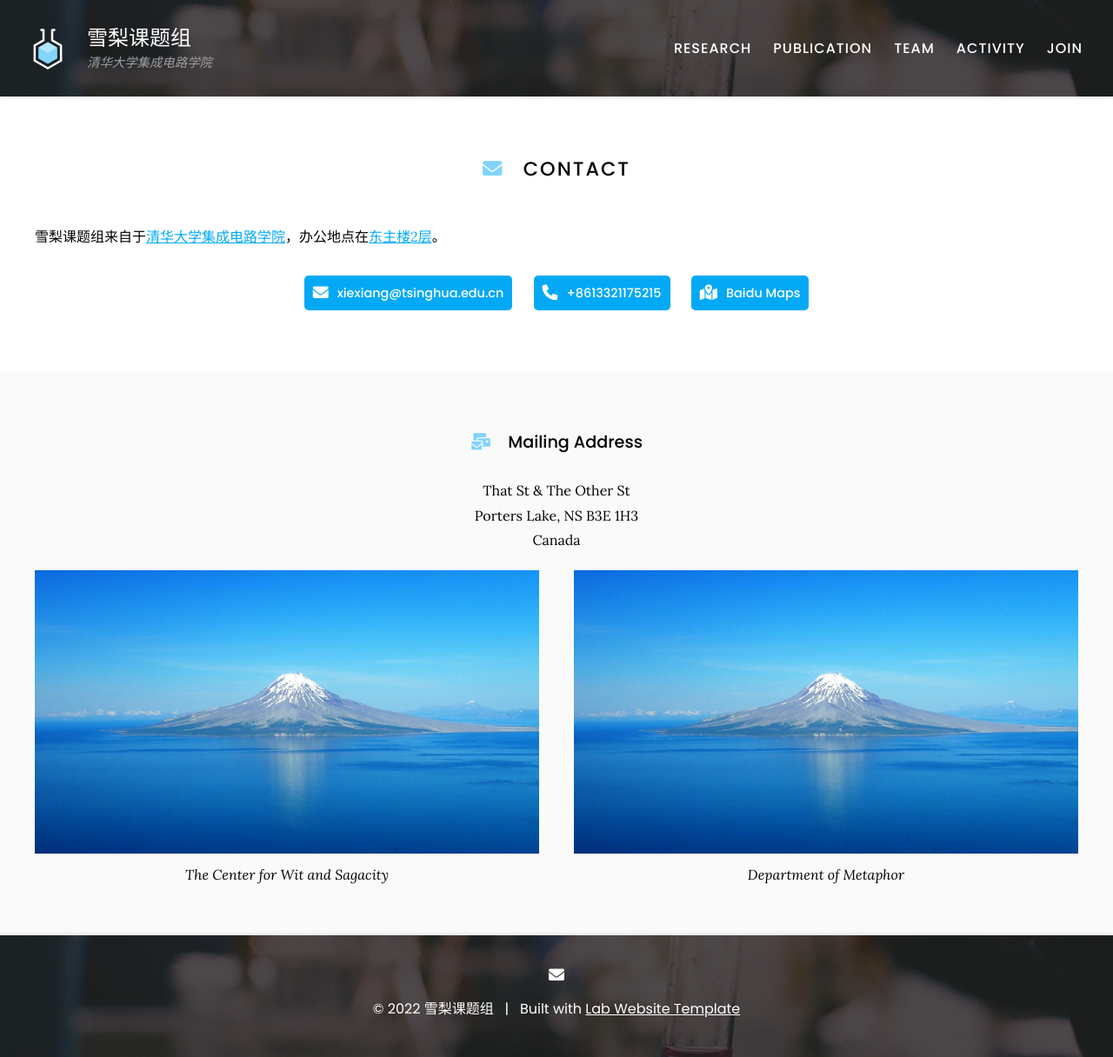
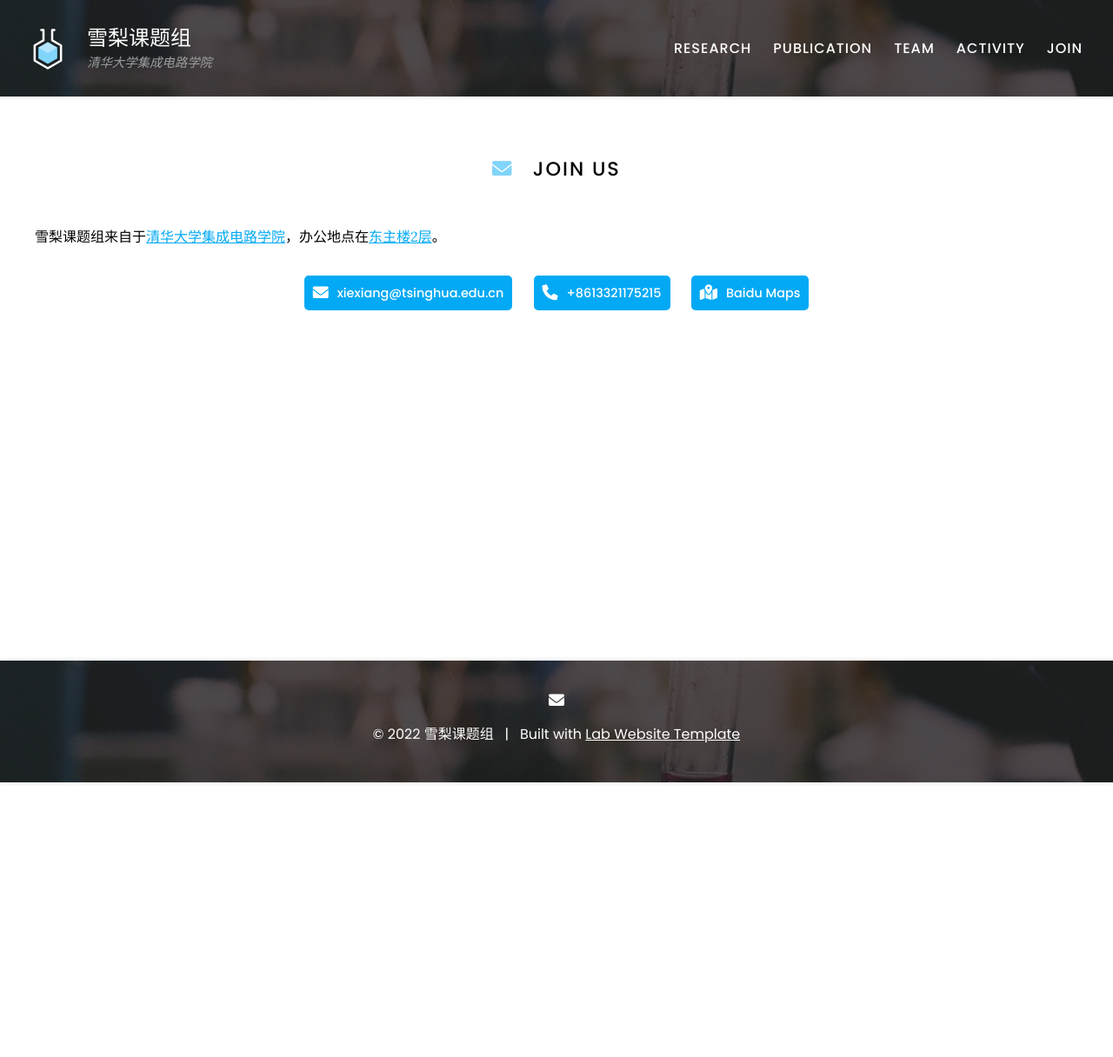
Before and after one commit to xueliktz/xueliktz.github.io, a Jekyll site: the page built from Join us/index.md, in a window 1280 px wide. Shown: the whole page at 87% size. Built offline with Jekyll 4.4.1, drawn with Linux system fonts in a browser that asks for light colours; after the commit the page ends 900 px from its top, so only the background shows below that.

Commit message:
Update index.md

```diff
--- a/Join us/index.md
+++ b/Join us/index.md
@@ -5,7 +5,7 @@ nav:
   tooltip: Contact and join us
 ---
 
-# <i class="fas fa-envelope"></i>Contact
+# <i class="fas fa-envelope"></i>Join us
 
 雪梨课题组来自于[清华大学集成电路学院]()，办公地点在[东主楼2层]()。
 
@@ -38,28 +38,3 @@ nav:
   style="button"
 %}
 {:.center}
-
-{% include section.html %}
-
-### <i class="fas fa-mail-bulk"></i>Mailing Address
-
-That St & The Other St
-Porters Lake, NS B3E 1H3
-Canada
-{:.center}
-
-{% capture col1 %}
-{%
-  include figure.html
-  image="images/photo.jpg"
-  caption="The Center for Wit and Sagacity"
-%}
-{% endcapture %}
-{% capture col2 %}
-{%
-  include figure.html
-  image="images/photo.jpg"
-  caption="Department of Metaphor"
-%}
-{% endcapture %}
-{% include two-col.html col1=col1 col2=col2 %}
```
